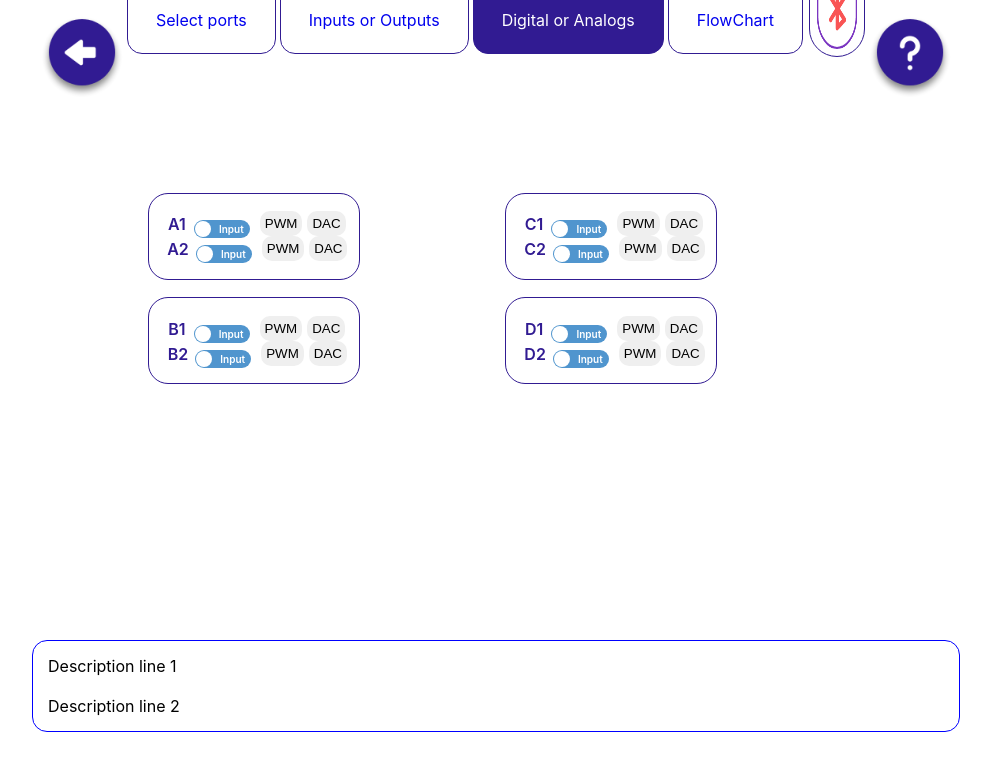
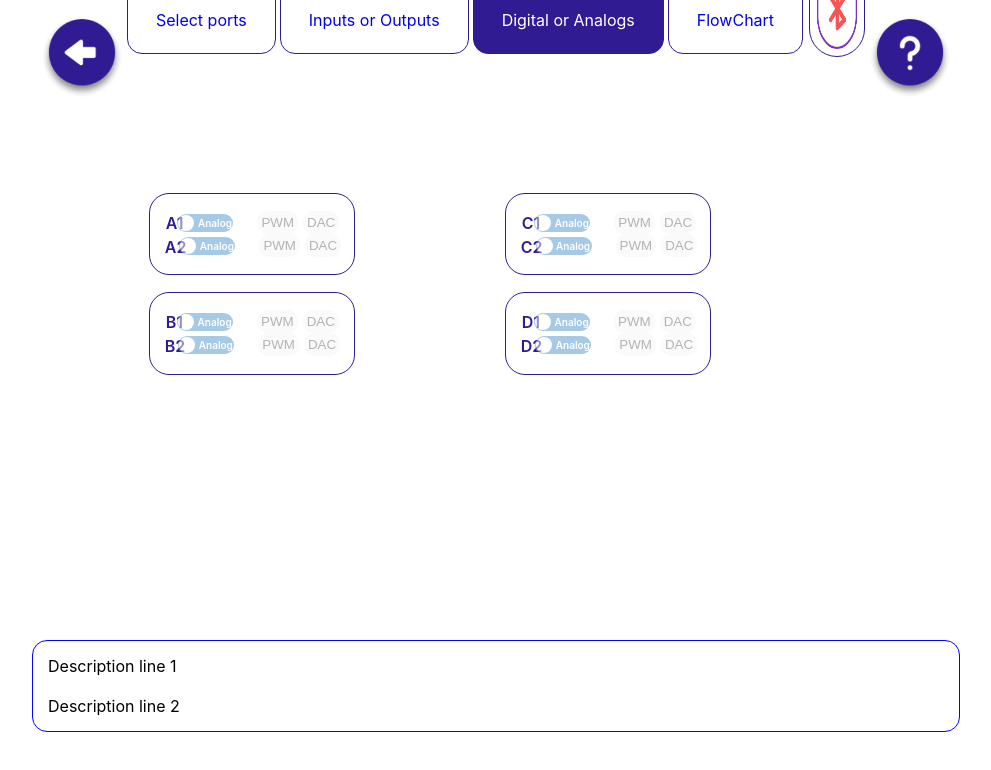
Before and after one commit to apurvsingla/flowchart, a React (Create React App) app: page /digital-analog in a window 1280 px wide. Shown: the top 770 px of the page, without its empty margins (144-1135 px from the left). Built offline with nearby package versions, Linux system fonts and the light colour scheme.

Commit message:
3rd page initial

```diff
--- a/src/Components/DigitalAnalog/DigitalAnalog.js
+++ b/src/Components/DigitalAnalog/DigitalAnalog.js
@@ -1,27 +1,147 @@
 import React, { Component } from 'react';
-import {Main, InnerDiv, Container} from './DigitalAnalog.styles';
+import {Main, InnerDiv, Container, Left, DigitalContainerForComponent} from './DigitalAnalog.styles';
 import BottomContainer from '../BottomContainer/BottomContainer';
 import DigitalContainer from '../DigitalContainer/DigitalContainer';
+import './DigitalAnalog.styles.scss';
 class DigitalAnalog extends Component {
+    constructor(){
+        super();
+        let A1 = JSON.parse(localStorage.getItem('A1'));
+        let A2 = JSON.parse(localStorage.getItem('A2'));
+        let B1 = JSON.parse(localStorage.getItem('B1'));
+        let B2 = JSON.parse(localStorage.getItem('B2'));
+        let C1 = JSON.parse(localStorage.getItem('C1'));
+        let C2 = JSON.parse(localStorage.getItem('C2'));
+        let D1 = JSON.parse(localStorage.getItem('D1'));
+        let D2 = JSON.parse(localStorage.getItem('D2'));
+        let SPI = JSON.parse(localStorage.getItem('sp1'));
+        let I2C = JSON.parse(localStorage.getItem('i2c'));
+        let UART = JSON.parse(localStorage.getItem('uart'));
+        this.state = {
+            A1Digi: A1||false,
+            B1Digi: B1||false,
+            C1Digi: C1||false,
+            D1Digi: D1||false,
+            A2Digi: A2||false,
+            B2Digi: B2||false,
+            C2Digi: C2||false,
+            D2Digi: D2||false,
+            SPI: SPI,
+            I2C: I2C,
+            UART: UART,
+            A1: false,
+            A2: false,
+            B1: false,
+            B2: false,
+            C1: false,
+            C2: false,
+            D1: false,
+            D2: false,
+        }
+    }
+
+     toggleA1 = () => {
+        this.setState({A1: !this.state.A1});
+        localStorage.setItem('A1DIGI', !this.state.A1)
+    }
+    toggleA2 = () => {
+        this.setState({A2: !this.state.A2});
+        localStorage.setItem('A2DIGI', !this.state.A2)
+    }
+    toggleB1 = () => {
+        this.setState({B1: !this.state.B1});
+        localStorage.setItem('B1DIGI', !this.state.B1)
+    }
+    toggleB2 = () => {
+        this.setState({B2: !this.state.B2});
+        localStorage.setItem('B2DIGI', !this.state.B2)
+    }
+    toggleC1 = () => {
+        this.setState({C1: !this.state.C1});
+        localStorage.setItem('C1DIGI', !this.state.C1)
+    }
+    toggleC2 = () => {
+        this.setState({C2: !this.state.C2});
+        localStorage.setItem('C2DIGI', !this.state.C2)
+    }
+    toggleD1 = () => {
+        this.setState({D1: !this.state.D1});
+        localStorage.setItem('D1DIGI', !this.state.D1)
+    }
+    toggleD2 = () => {
+        this.setState({D2: !this.state.D2});
+        localStorage.setItem('D2DIGI', !this.state.D2)
+    }
+
     render() {
         return (<>
             <Main>
                 <InnerDiv>
                     <Container>
-                        <DigitalContainer text="A1">
-                            A2
-                        </DigitalContainer>
-                        <DigitalContainer text="B1">
-                            B2
-                        </DigitalContainer>
+                        <DigitalContainer text="A1" text1="A2"
+                        changeToggle1={this.toggleA1}
+                        checked={JSON.parse(localStorage.getItem('A1DIGI')) || false}
+                        checked1={JSON.parse(localStorage.getItem('A2DIGI')) || false}
+                        changeToggle2={this.toggleA2}
+                        disable1={!this.state.A1Digi}
+                        disable2={!this.state.A2Digi} />
+                        <DigitalContainer text="B1" text1="B2"
+                        changeToggle1={this.toggleB1}
+                        checked={JSON.parse(localStorage.getItem('B1DIGI')) || false}
+                        checked1={JSON.parse(localStorage.getItem('B2DIGI')) || false}
+                        changeToggle2={this.toggleB2}
+                        disable1={!this.state.B1Digi}
+                        disable2={!this.state.B2Digi}
+                        uart={this.state.UART} />
                     </Container>
                     <Container>
-                        <DigitalContainer text="C1">
-                            C2
-                        </DigitalContainer>
-                        <DigitalContainer text="D1">
-                            D2
-                        </DigitalContainer>
+                        {this.state.SPI? (<DigitalContainerForComponent>
+                    <Left>
+                        <div className="left-spi">
+                            <label>SPI</label>
+                            <input type="checkbox" className="circle spicircle"
+                            onChange={this.toggleUart}
+                            checked={JSON.parse(localStorage.getItem('sp1')) || false} />
+                        </div>
+                        <div className="right-spi">
+                            <p>C1 &rarr; Clock</p>
+                            <p>C2 &rarr; MOSI</p>
+                            <p>D1 &rarr; MISO</p>
+                            <p>D2 &rarr; RST</p>
+                        </div>
+                    </Left>
+                </DigitalContainerForComponent>):
+                        <>
+                        <DigitalContainer text="C1" text1="C2"
+                        disable1={!this.state.C1Digi}
+                        disable2={!this.state.C2Digi}
+                        changeToggle1={this.toggleC1}
+                        checked={JSON.parse(localStorage.getItem('C1DIGI')) || false}
+                        checked1={JSON.parse(localStorage.getItem('C2DIGI'))|| false}
+                        changeToggle2={this.toggleC2} />
+
+                        {this.state.I2C ? <DigitalContainerForComponent className="lower-digital">
+                    <Left>
+                        <label>I2C</label>
+                        <input type="checkbox" className="circle arrangeUartDigitalCircle"
+                        onChange={this.toggleI2C}
+                        checked={JSON.parse(localStorage.getItem('i2c')) || false} />
+                    </Left>
+                    <div className="right-ic2">
+                        <p>D1 &rarr; MISO</p>
+                        <p>D2 &rarr; RST</p>
+                    </div>
+                </DigitalContainerForComponent>: <DigitalContainer text="D1" text1="D2"
+                        disable1={!this.state.D1Digi}
+                        disable2={!this.state.D2Digi}
+                        changeToggle1={this.toggleD1}
+                        checked={JSON.parse(localStorage.getItem('D1DIGI'))|| false}
+                        checked1={JSON.parse(localStorage.getItem('D2DIGI'))|| false}
+                        changeToggle2={this.toggleD2}
+                        />
+                             }
+                        </>}
+
                     </Container>
                     <div></div>
                 </InnerDiv>
--- /dev/null
+++ b/src/Components/DigitalAnalog/DigitalAnalog.styles.scss
@@ -0,0 +1,28 @@
+.left-spi{
+    position: relative;
+    top: 40px;
+    right: 20px;
+    display: flex;
+    flex-direction: column;
+}
+
+.right-spi{
+    position: relative;
+    left: 28px;
+    bottom: 24px;
+    background-color: white;
+    color: #311b92;
+    font-weight: 600;
+    padding: 5px;
+    border-radius: 18px;
+    height: 100%;
+}
+
+.right-ic2{
+    position: relative;
+    top: 5px;
+    color: #311b92;
+    box-sizing: border-box;
+    padding: 5px;
+    font-weight: 600;
+}
--- a/src/Components/DigitalContainer/DigitalContainer.js
+++ b/src/Components/DigitalContainer/DigitalContainer.js
@@ -1,31 +1,50 @@
 import React, { Component } from 'react';
-import {BorderDiv} from './DigitalContainer.styles';
-import SwitchButton from '../SwitchButton/SwitchButton.jsx';
+import {BorderDiv, DigitalContainerForComponent, Left} from './DigitalContainer.styles';
+import SwitchDigital from '../SwitchDigital/SwitchDigital.jsx';
 import './DigitalContainer.scss';
 class DigitalContainer extends Component {
     render() {
-        return (
-            <BorderDiv>
-                <div className="digitalContainer upper-digital">
-                    <label>{this.props.text}</label>
-                    <SwitchButton className="switch_button"
-                    disabled={false}
-                    checked={false}
-                    onChange={false}/>
-                    <button className="pwm">PWM</button>
-                    <button className="dac">DAC</button>
-                </div>
-                <div className="digitalContainer lower-digital">
-                    <label>{this.props.children}</label>
-                    <SwitchButton className="switch_button"
-                    disabled={false}
-                    checked={false}
-                    onChange={false}/>
-                    <button className="pwm">PWM</button>
-                    <button className="dac">DAC</button>
-                </div>
-            </BorderDiv>
-        );
+        let container = (<BorderDiv>
+            <div className="digitalContainer upper-digital">
+                <label>{this.props.text}</label>
+                <SwitchDigital className="switch_button"
+                disabled={this.props.disable1}
+                checked={this.props.checked || false}
+                changeToggle1={this.props.changeToggle1}/>
+                <button className="pwm"
+                disabled={this.props.disable1}>PWM</button>
+                <button className="dac"
+                disabled={this.props.disable1}>DAC</button>
+            </div>
+            <div className="digitalContainer lower-digital">
+                <label>{this.props.text1}</label>
+                <SwitchDigital className="switch_button"
+                disabled={this.props.disable2}
+                checked1={this.props.checked1 || false}
+                changeToggle2={this.props.changeToggle2}/>
+                <button className="pwm"
+                disabled={this.props.disable2}>PWM</button>
+                <button className="dac"
+                disabled={this.props.disable2}>DAC</button>
+            </div>
+        </BorderDiv>)
+        let UART = (<DigitalContainerForComponent>
+                    <Left>
+                        <label>UART</label>
+                        <input type="checkbox" className="circle"
+                        onChange={this.toggleUart}
+                        checked={JSON.parse(localStorage.getItem('uart'))} />
+                    </Left>
+                    <div className="right-uart">
+                        <p>B1 &rarr; TX</p>
+                        <p>B2 &rarr; RX</p>
+                    </div>
+                </DigitalContainerForComponent>)
+        if(this.props.uart){
+            return(UART)
+        }else{
+            return(container)
+        }
     }
 }
 
--- a/src/Components/DigitalContainer/DigitalContainer.scss
+++ b/src/Components/DigitalContainer/DigitalContainer.scss
@@ -8,26 +8,31 @@
     outline: none;
     border: none;
     position: relative;
-    bottom: 5px;
     left: 7px;
-    padding: 5px;
+    padding: 4px;
 }
 
 .lower-digital{
+    position: relative;
+    right: 2px;
     label{
         position: relative;
-        bottom: 3px;
+        top: 3px;
     }
 }
+
 
 .upper-digital>label{
     position: relative;
     right: 1px;
-    bottom: 3px;
+    top: 2px;
 }
 
-.digitalContainer{
+.right-uart{
     position: relative;
     top: 5px;
-    text-align: center;
+    color: #311b92;
+    box-sizing: border-box;
+    padding: 5px;
+    font-weight: 600;
 }
--- a/src/Components/DigitalContainer/DigitalContainer.styles.jsx
+++ b/src/Components/DigitalContainer/DigitalContainer.styles.jsx
@@ -8,7 +8,7 @@ export const BorderDiv = styled.div`
     background-color: white;
     color: #311b92;
     font-weight: 600;
-    width: 100%;
+    width: 170px;
 
     @media (max-width: 776px){
         padding: 12px;
@@ -20,4 +20,57 @@ export const BorderDiv = styled.div`
         padding: auto;
         transform: scale(0.9);
     }
+    @media (max-width: 359px){
+        width: 140px;
+        box-sizing: border-box;
+        display: flex;
+        flex-direction: column;
+
+    }
 `;
+
+export const DigitalContainerForComponent = styled.div`
+    border: 1px solid #311b92;
+    position: relative;
+    left: 8px;
+    border-radius: 20px;
+    -color: #311b92;
+    background: linear-gradient(to right,  #311b92 45%,white 45%);
+    color: white;
+    width: 168px;
+    display: flex;
+    justify-content: space-around;
+    padding: 12%;
+    position: relative;
+    top: 9px;
+
+    @media (max-width: 776px){
+        padding: 16px;
+        padding-right: 11px;
+    }
+    @media (max-width: 666px){
+        padding: 11px;
+        padding-right: 0px;
+    }
+    @media (max-width: 464px){
+        padding: auto;
+        transform: scale(0.9);
+    }
+    @media (max-width: 359px){
+        width: 150px;
+    }
+`;
+
+export const Left = styled.div`
+    display: flex;
+    flex-direction: column;
+    justify-content: center;
+    align-items: center;
+`;
+
+export const Big = styled.div`
+    display: flex;
+    flex-direction: column;
+    justify-content: center;
+    align-items: center;
+`;
--- a/src/Components/SwitchButton/SwitchButton.jsx
+++ b/src/Components/SwitchDigital/SwitchDigital.jsx
@@ -1,8 +1,7 @@
 import React from 'react';
 import Switch from 'react-switch';
-import './SwitchButton.scss';
-
-export default function SwitchButton(props) {
+import './SwitchDigital.styles.scss'
+export default function SwitchDigital(props) {
     return (
         <Switch type="checkbox"
         checkedIcon={
@@ -17,7 +16,7 @@ export default function SwitchButton(props) {
           paddingLeft: 12,
         }}
       >
-        Output
+        Digital
       </div>
         }
         uncheckedIcon={
@@ -32,7 +31,7 @@ export default function SwitchButton(props) {
           paddingRight: 10,
         }}
       >
-        Input
+        Analog
       </div>
         }
         onColor='#f8c01d'
@@ -40,8 +39,8 @@ export default function SwitchButton(props) {
         height={18}
         handleDiameter={16}
         disabled={props.disabled}
-        checked={props.checked}
-        onChange={props.onChange}
+        checked={props.checked || props.checked1 || false}
+        onChange={props.changeToggle1 || props.changeToggle2}
         className="ls"
         />
     )
--- /dev/null
+++ b/src/Components/SwitchDigital/SwitchDigital.styles.scss
@@ -0,0 +1,4 @@
+.ls{
+    position: relative;
+    right: 7px;
+}
```
Also changed, not shown: src/Components/DigitalAnalog/DigitalAnalog.styles.jsx (+36 -0 lines), src/Components/Input/Input.styles.scss (+9 -3 lines).
